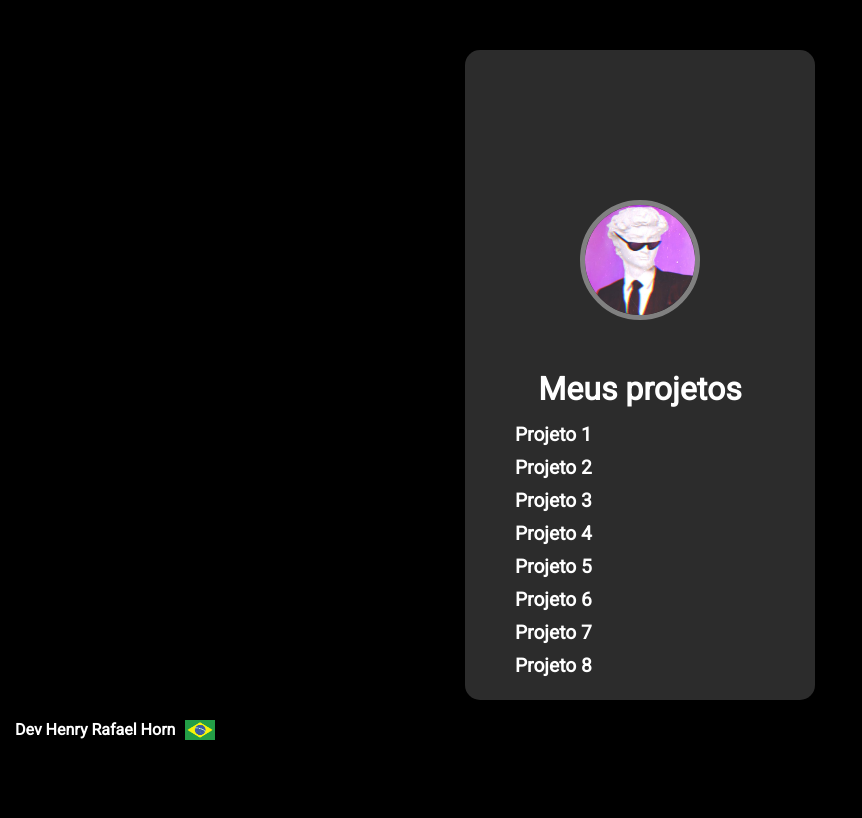
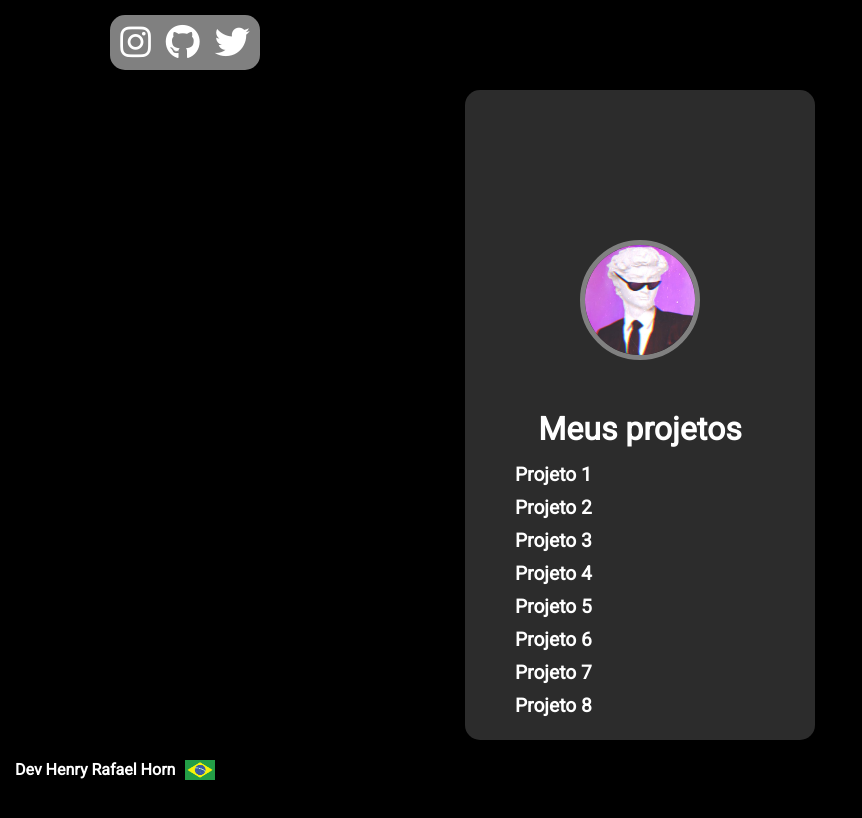
Before and after one commit to Henry-cel/projetologin, a plain HTML site: page Repositório de sites/index.html in a window 1280 px wide. Shown: the whole page, without its empty margins (0-862 px from the left). Drawn offline with Linux system fonts and the light colour scheme.

Commit message:
Add files via upload

```diff
--- a/Repositório de sites/index.html
+++ b/Repositório de sites/index.html
@@ -11,6 +11,29 @@
 </head>
 
 <body>
+    <div class="all-socials">
+        <div class="socials">
+            <ul class="rs">
+                <li>
+                    <a href="https://instagram.com/" target="_blank">
+                        <i class="fab fa-instagram"></i>
+                    </a>
+                    </i>
+                </li>
+                <li>
+                    <a href="https://github.com/Henry-cel" target="_blank">
+                        <i class="fab fa-github"></i>
+                    </a>
+                </li>
+                <li>
+                    <a href="https://twitter.com/" target="_blank">
+                        <i class="fab fa-twitter"></i>
+                    </a>
+                    </i>
+                </li>
+            </ul>
+        </div>
+    </div>
     <div class="project">
         <div class="img">
             <img src="img/perfil.jpeg" alt="" class="perfil">
@@ -53,6 +76,8 @@
         <p id="dev">Dev Henry Rafael Horn</p>
         <img src="img/brazil.png" alt="" class="brazil-flag">
     </footer>
+    <!-- Script Icons -->
+    <script src="https://kit.fontawesome.com/c34053a49c.js" crossorigin="anonymous"></script>
 </body>
 
 </html>
--- a/Repositório de sites/styles/stylerepo.css
+++ b/Repositório de sites/styles/stylerepo.css
@@ -14,7 +14,7 @@ body {
     background-color: #2c2c2c;
     width: 350px;
     height: 650px;
-    margin: 50px auto auto auto;
+    margin: 20px auto auto auto;
     color: white;
     border-radius: 15px;
     padding-left: 5px;
@@ -69,8 +69,49 @@ body {
     margin-left: 15px;
     margin-top: 20px;
     color: white;
+    margin-bottom: 200px;
 }
 
 #dev {
     font-weight: bold;
 }
+
+.socials ul li i {
+    color: white;
+    font-size: 35px;
+    border-radius: 5px;
+}
+
+.socials ul li i:hover {
+    font-size: 37px;
+    color: black;
+    background-color: white;
+    cursor: pointer;
+    transition: all ease 350ms;
+}
+
+.socials ul {
+    display: flex;
+    list-style: none;
+    justify-content: center;
+}
+
+.socials ul li {
+    margin-left: 15px;
+}
+
+.socials {
+    background-color: gray;
+    padding-top: 10px;
+    width: 150px;
+    padding-right: 15px;
+    padding-bottom: 10px;
+    margin-top: 15px;
+    border-radius: 15px;
+    margin-left: 110px;
+}
+
+.all-socials {
+    display: flex;
+    justify-content: flex-start;
+}
```
